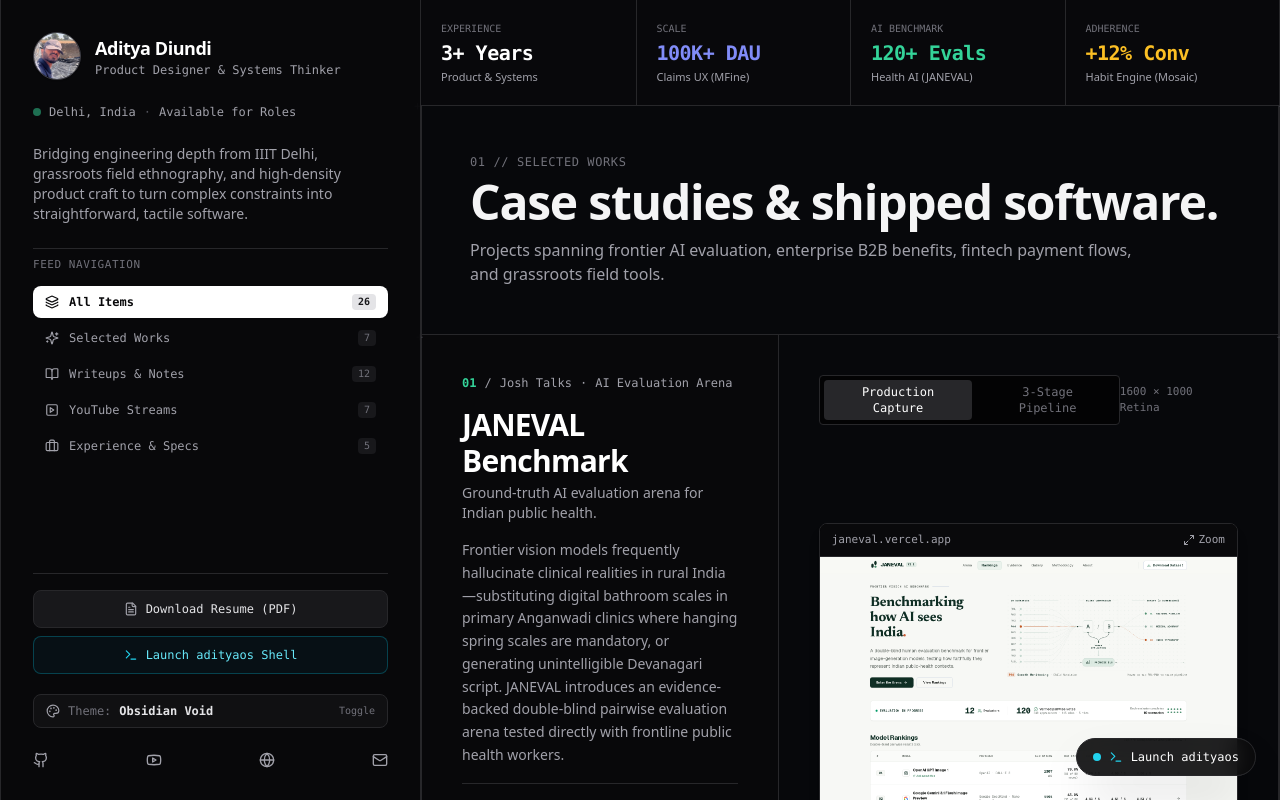
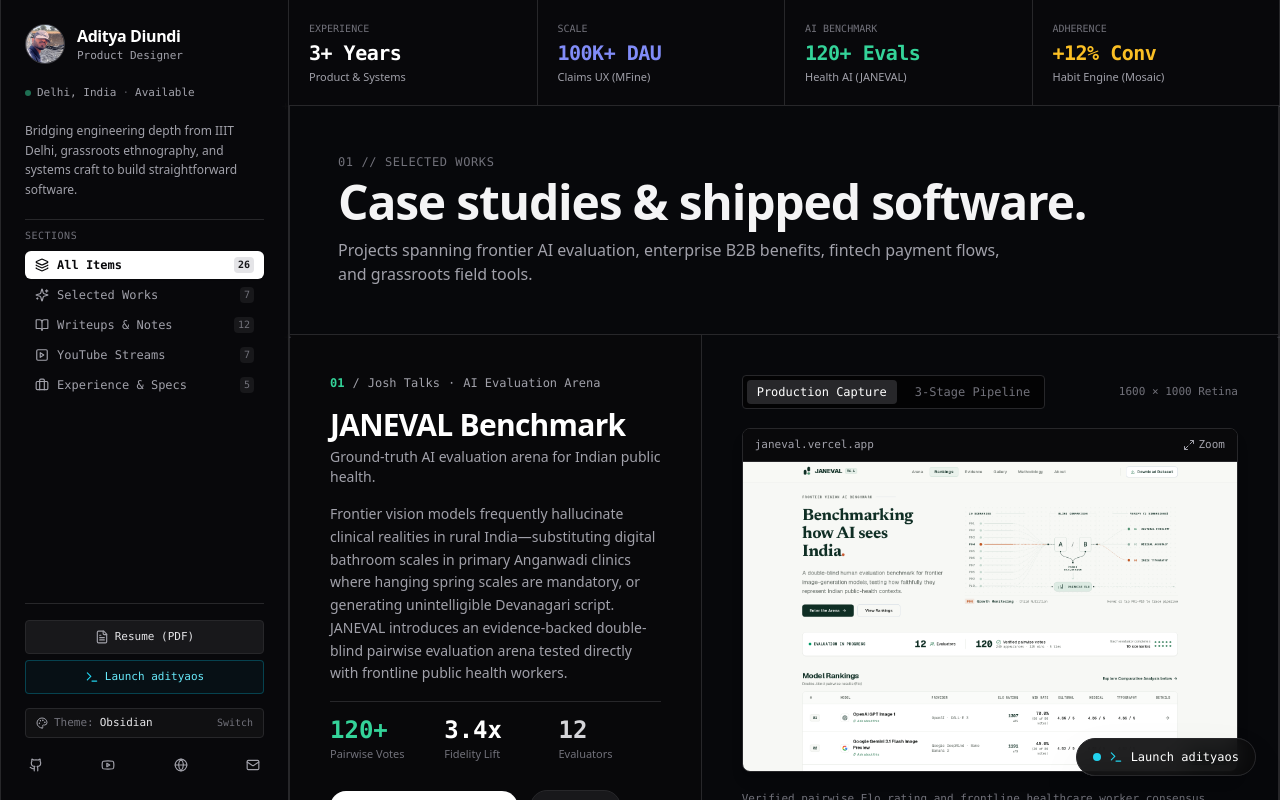
Before and after one commit to AdityaDiundi/adityaos, a Next.js app: page / in a window 1280 px wide. Shown: the top 800 px of the page. Built offline with nearby package versions, Linux system fonts and the light colour scheme.

Commit message:
fix(portfolio): optimize left sidebar width, sticky viewport pinning, and overflow context

```diff
--- a/components/Portfolio/PortfolioSidebar.tsx
+++ b/components/Portfolio/PortfolioSidebar.tsx
@@ -49,11 +49,11 @@ export function PortfolioSidebar({
   ];
 
   return (
-    <aside className="w-full lg:w-[380px] xl:w-[420px] flex-shrink-0 lg:sticky lg:top-0 lg:h-screen lg:overflow-y-auto border-b lg:border-b-0 lg:border-r border-zinc-800 p-6 sm:p-8 flex flex-col justify-between bg-zinc-950/95 z-20 space-y-8">
+    <aside className="w-full lg:w-64 xl:w-72 flex-shrink-0 lg:sticky lg:top-0 lg:h-screen lg:max-h-screen border-b lg:border-b-0 lg:border-r border-zinc-800 p-5 sm:p-6 flex flex-col justify-between bg-zinc-950/95 z-30 overflow-y-auto">
       {/* Top Identity Block */}
-      <div className="space-y-6">
-        <div className="flex items-center gap-3.5">
-          <div className="relative w-12 h-12 rounded-full overflow-hidden border border-zinc-700 flex-shrink-0 shadow-sm">
+      <div className="space-y-5">
+        <div className="flex items-center gap-3">
+          <div className="relative w-10 h-10 rounded-full overflow-hidden border border-zinc-700 flex-shrink-0">
             <Image
               src="/aditya_avatar_sq.jpg"
               alt="Aditya Diundi"
@@ -63,34 +63,34 @@ export function PortfolioSidebar({
             />
           </div>
           <div>
-            <h1 className="font-sans font-bold text-lg text-white tracking-tight">
+            <h1 className="font-sans font-bold text-base text-white tracking-tight">
               Aditya Diundi
             </h1>
-            <p className="text-xs font-mono text-zinc-400">
-              Product Designer & Systems Thinker
+            <p className="text-[11px] font-mono text-zinc-400">
+              Product Designer
             </p>
           </div>
         </div>
 
         {/* Location & Status */}
-        <div className="flex items-center gap-2 text-xs font-mono text-zinc-400">
-          <span className="w-2 h-2 rounded-full bg-emerald-400 animate-pulse" />
+        <div className="flex items-center gap-1.5 text-[11px] font-mono text-zinc-400">
+          <span className="w-1.5 h-1.5 rounded-full bg-emerald-400 animate-pulse" />
           <span>Delhi, India</span>
           <span className="text-zinc-600">·</span>
-          <span>Available for Roles</span>
+          <span>Available</span>
         </div>
 
         {/* Single Personal Statement */}
-        <p className="text-xs sm:text-sm text-zinc-400 font-sans leading-relaxed">
-          Bridging engineering depth from IIIT Delhi, grassroots field ethnography, and high-density product craft to turn complex constraints into straightforward, tactile software.
+        <p className="text-xs text-zinc-400 font-sans leading-relaxed">
+          Bridging engineering depth from IIIT Delhi, grassroots ethnography, and systems craft to build straightforward software.
         </p>
 
         {/* Feed Section Toggles */}
-        <div className="space-y-2 pt-2 border-t border-zinc-800">
-          <div className="text-[11px] font-mono text-zinc-500 uppercase tracking-wider pb-1">
-            Feed Navigation
+        <div className="space-y-1.5 pt-2 border-t border-zinc-800">
+          <div className="text-[10px] font-mono text-zinc-500 uppercase tracking-wider pb-0.5">
+            Sections
           </div>
-          <div className="space-y-1">
+          <div className="space-y-0.5">
             {feedToggles.map((item) => {
               const Icon = item.icon;
               const isActive = activeFilter === item.id;
@@ -98,18 +98,18 @@ export function PortfolioSidebar({
                 <button
                   key={item.id}
                   onClick={() => onSelectFilter(item.id)}
-                  className={`w-full flex items-center justify-between px-3 py-2 rounded-lg text-xs font-mono transition-all cursor-pointer ${
+                  className={`w-full flex items-center justify-between px-2.5 py-1.5 rounded-md text-xs font-mono transition-all cursor-pointer ${
                     isActive
                       ? "bg-white text-zinc-950 font-semibold shadow-sm"
                       : "text-zinc-400 hover:text-white hover:bg-zinc-900/60"
                   }`}
                 >
-                  <div className="flex items-center gap-2.5">
+                  <div className="flex items-center gap-2">
                     <Icon className="w-3.5 h-3.5" />
                     <span>{item.label}</span>
                   </div>
                   <span
-                    className={`text-[10px] px-1.5 py-0.2 rounded ${
+                    className={`text-[10px] px-1 py-0.2 rounded ${
                       isActive ? "bg-zinc-200 text-zinc-900" : "bg-zinc-900 text-zinc-500"
                     }`}
                   >
@@ -123,25 +123,25 @@ export function PortfolioSidebar({
       </div>
 
       {/* Bottom Actions & Controls */}
-      <div className="space-y-5 pt-4 border-t border-zinc-800">
+      <div className="space-y-3.5 pt-4 border-t border-zinc-800">
         {/* Quick Action Buttons */}
-        <div className="flex flex-col gap-2 font-mono text-xs">
+        <div className="flex flex-col gap-1.5 font-mono text-xs">
           <a
             href="/Aditya_Diundi_Resume.pdf"
             target="_blank"
             rel="noopener noreferrer"
-            className="w-full py-2.5 px-3 rounded-lg bg-zinc-900 hover:bg-zinc-800 border border-zinc-800 text-zinc-200 flex items-center justify-center gap-2 transition-colors cursor-pointer"
+            className="w-full py-2 px-2.5 rounded bg-zinc-900 hover:bg-zinc-800 border border-zinc-800 text-zinc-200 flex items-center justify-center gap-1.5 transition-colors cursor-pointer text-[11px]"
           >
             <FileText className="w-3.5 h-3.5 text-zinc-400" />
-            <span>Download Resume (PDF)</span>
+            <span>Resume (PDF)</span>
           </a>
 
           <button
             onClick={onLaunchOS}
-            className="w-full py-2.5 px-3 rounded-lg border border-cyan-500/30 bg-cyan-950/20 hover:bg-cyan-900/40 text-cyan-300 flex items-center justify-center gap-2 transition-colors cursor-pointer"
+            className="w-full py-2 px-2.5 rounded border border-cyan-500/30 bg-cyan-950/20 hover:bg-cyan-900/40 text-cyan-300 flex items-center justify-center gap-1.5 transition-colors cursor-pointer text-[11px]"
           >
             <Terminal className="w-3.5 h-3.5 text-cyan-400" />
-            <span>Launch adityaos Shell</span>
+            <span>Launch adityaos</span>
           </button>
         </div>
 
@@ -149,23 +149,20 @@ export function PortfolioSidebar({
         <div className="relative">
           <button
             onClick={() => setThemeDropdownOpen(!themeDropdownOpen)}
-            className="w-full flex items-center justify-between px-3 py-2 rounded-lg border border-zinc-800 bg-zinc-900/50 hover:bg-zinc-900 text-zinc-300 font-mono text-xs cursor-pointer transition-colors"
+            className="w-full flex items-center justify-between px-2.5 py-1.5 rounded border border-zinc-800 bg-zinc-900/50 hover:bg-zinc-900 text-zinc-300 font-mono text-[11px] cursor-pointer transition-colors"
           >
-            <div className="flex items-center gap-2">
-              <Palette className="w-3.5 h-3.5 text-zinc-400" />
+            <div className="flex items-center gap-1.5">
+              <Palette className="w-3 h-3 text-zinc-400" />
               <span className="text-zinc-500">Theme:</span>
-              <span className="font-semibold text-zinc-200">
-                {themeOptions.find((t) => t.id === currentThemeId)?.label || "Obsidian"}
+              <span className="font-medium text-zinc-200">
+                {themeOptions.find((t) => t.id === currentThemeId)?.label.split(" ")[0] || "Obsidian"}
               </span>
             </div>
-            <span className="text-[10px] text-zinc-500">Toggle</span>
+            <span className="text-[10px] text-zinc-500">Switch</span>
           </button>
 
           {themeDropdownOpen && (
-            <div className="absolute bottom-full mb-2 left-0 right-0 rounded-xl p-1.5 border border-zinc-800 bg-zinc-950 shadow-2xl backdrop-blur-2xl z-50 text-xs font-mono">
-              <div className="px-2 py-1 text-[10px] uppercase tracking-wider text-zinc-500 font-semibold border-b border-zinc-900 mb-1">
-                Custom Aesthetics
-              </div>
+            <div className="absolute bottom-full mb-1.5 left-0 right-0 rounded-lg p-1 border border-zinc-800 bg-zinc-950 shadow-2xl backdrop-blur-2xl z-50 text-xs font-mono">
               {themeOptions.map((opt) => {
                 const isSelected = currentThemeId === opt.id;
                 return (
@@ -175,12 +172,12 @@ export function PortfolioSidebar({
                       setTheme(opt.id);
                       setThemeDropdownOpen(false);
                     }}
-                    className="w-full text-left px-2.5 py-1.5 rounded flex items-center justify-between hover:bg-zinc-900 transition-colors cursor-pointer"
+                    className="w-full text-left px-2 py-1.5 rounded flex items-center justify-between hover:bg-zinc-900 transition-colors cursor-pointer text-[11px]"
                   >
                     <span className={isSelected ? "text-white font-medium" : "text-zinc-400"}>
                       {opt.label}
                     </span>
-                    {isSelected && <Check className="w-3.5 h-3.5 text-white" />}
+                    {isSelected && <Check className="w-3 h-3 text-white" />}
                   </button>
                 );
               })}
@@ -189,40 +186,40 @@ export function PortfolioSidebar({
         </div>
 
         {/* Social Links & Email */}
-        <div className="flex items-center justify-between text-xs font-mono text-zinc-400 pt-1">
+        <div className="flex items-center justify-between text-xs font-mono text-zinc-400 pt-0.5">
           <a
             href="https://github.com/AdityaDiundi"
             target="_blank"
             rel="noopener noreferrer"
-            className="hover:text-white transition-colors"
+            className="hover:text-white transition-colors p-1"
             title="GitHub"
           >
-            <Github className="w-4 h-4" />
+            <Github className="w-3.5 h-3.5" />
           </a>
           <a
             href="https://youtube.com/@falsepeek"
             target="_blank"
             rel="noopener noreferrer"
-            className="hover:text-red-400 transition-colors"
+            className="hover:text-red-400 transition-colors p-1"
             title="YouTube @falsepeek"
           >
-            <Youtube className="w-4 h-4" />
+            <Youtube className="w-3.5 h-3.5" />
           </a>
           <a
             href="https://diundi.bearblog.dev"
             target="_blank"
             rel="noopener noreferrer"
-            className="hover:text-purple-400 transition-colors"
+            className="hover:text-purple-400 transition-colors p-1"
             title="Bear Blog"
           >
-            <Globe className="w-4 h-4" />
+            <Globe className="w-3.5 h-3.5" />
           </a>
           <a
             href="mailto:aditya15124@iiitd.ac.in"
-            className="hover:text-cyan-400 transition-colors"
+            className="hover:text-cyan-400 transition-colors p-1"
             title="Email"
           >
-            <Mail className="w-4 h-4" />
+            <Mail className="w-3.5 h-3.5" />
           </a>
         </div>
       </div>
--- a/components/Portfolio/PortfolioView.tsx
+++ b/components/Portfolio/PortfolioView.tsx
@@ -34,7 +34,7 @@ export function PortfolioView({ onLaunchOS }: PortfolioViewProps) {
   return (
     <div
       ref={containerRef}
-      className="min-h-screen w-full relative overflow-x-hidden transition-colors duration-300"
+      className="min-h-screen w-full relative overflow-x-clip transition-colors duration-300"
       style={{
         backgroundColor: activeTheme.desktopBg,
         color: activeTheme.textPrimary,
```
Also changed, not shown: 2 other files (tests, documents, lock files or other folders).
